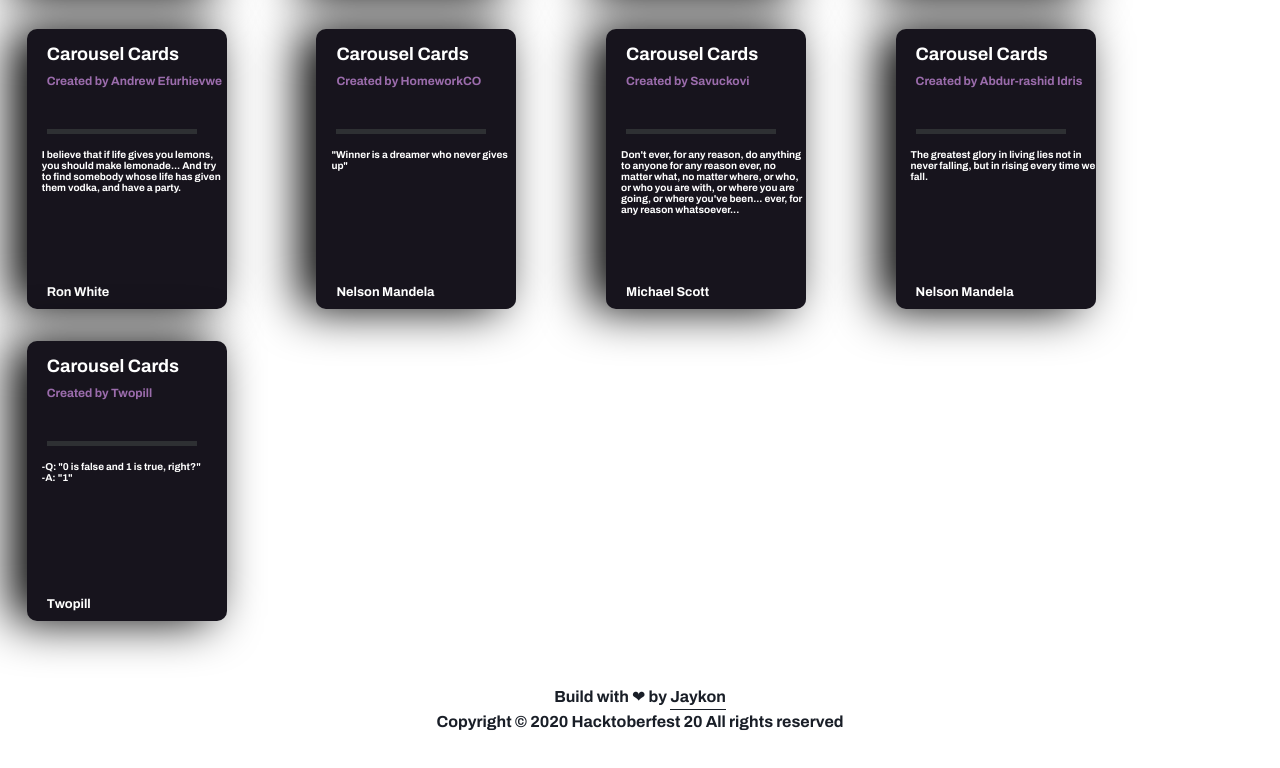
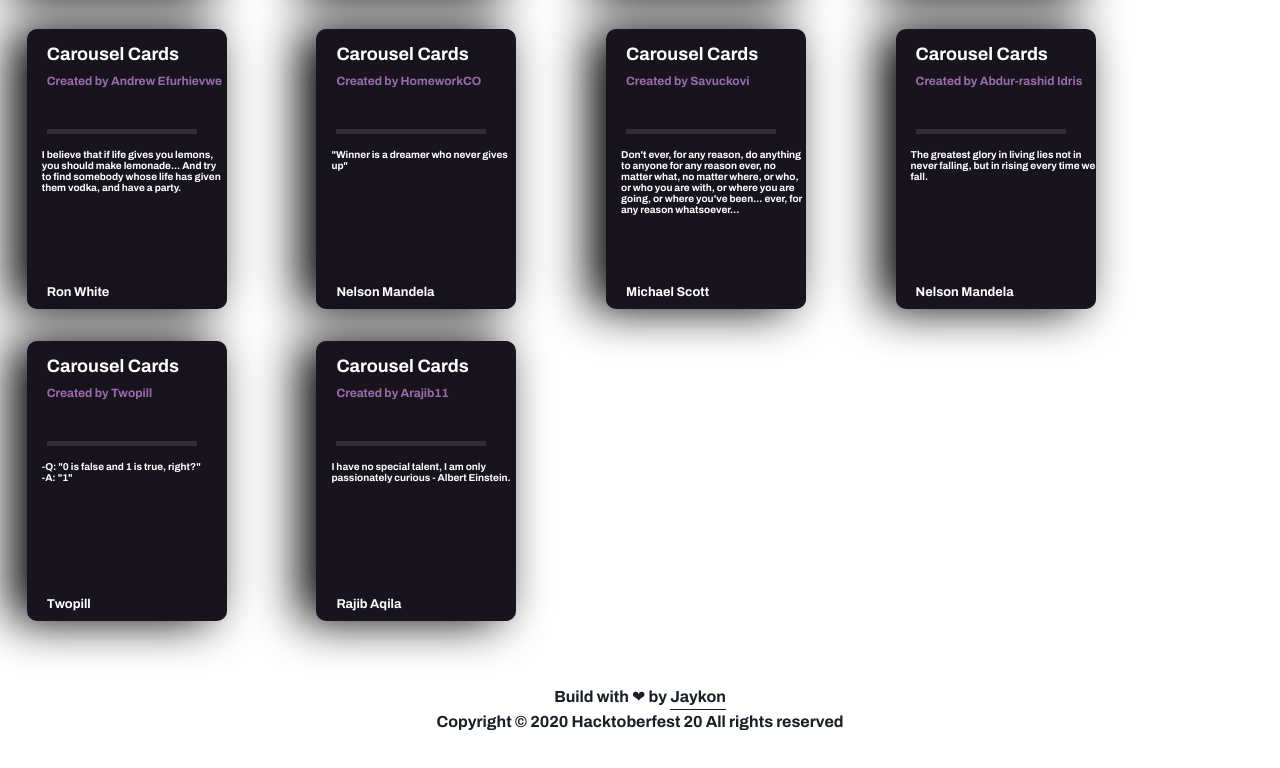
Before and after one commit to j-kon/hacktoberfest20, a plain HTML site: page index.html in a window 1280 px wide. Shown: the part 2238-3006 px from the top of the page. Drawn offline with Linux system fonts and the light colour scheme.

Commit message:
Added Quote Card 🤩
Hi Happy Hacktoberfest 🎉🎉

```diff
--- a/index.html
+++ b/index.html
@@ -680,6 +680,27 @@
                                     <div class="author">Twopill</div>
                                 </div>
                             </div>
+                            <!--Added by  https://github.com/arajib11  -->
+                            <div class="card_car">
+                                <div class="card_title">
+                                    <h2> Carousel Cards </h2>
+                                    <a href="https://github.com/arajib11">
+                                        <p class="contributor">Created by Arajib11</p>
+                                    </a>
+                                </div>
+                                <div class="bar">
+                                    <div class="emptybar"></div>
+                                    <div class="filledbar"></div>
+                                </div>
+                                <div class="card_description">
+                                    <p>
+                                        I have no special talent, I am only passionately curious - Albert Einstein.
+                                    </p>
+                                </div>
+                                <div class="card_footer">
+                                    <div class="author">Rajib Aqila</div>
+                                </div>
+                            </div>
             </div>
         </div>
     </div>
```
